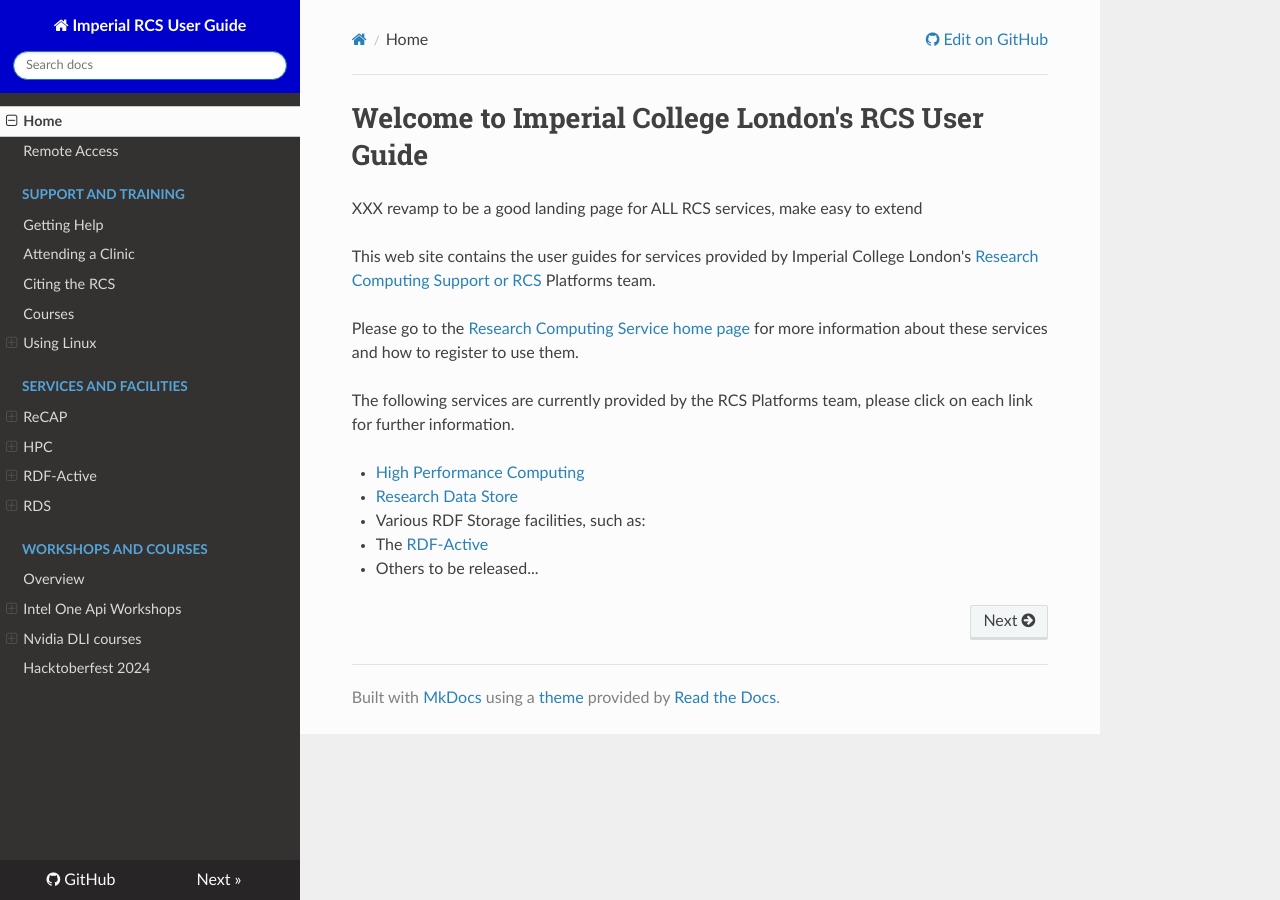
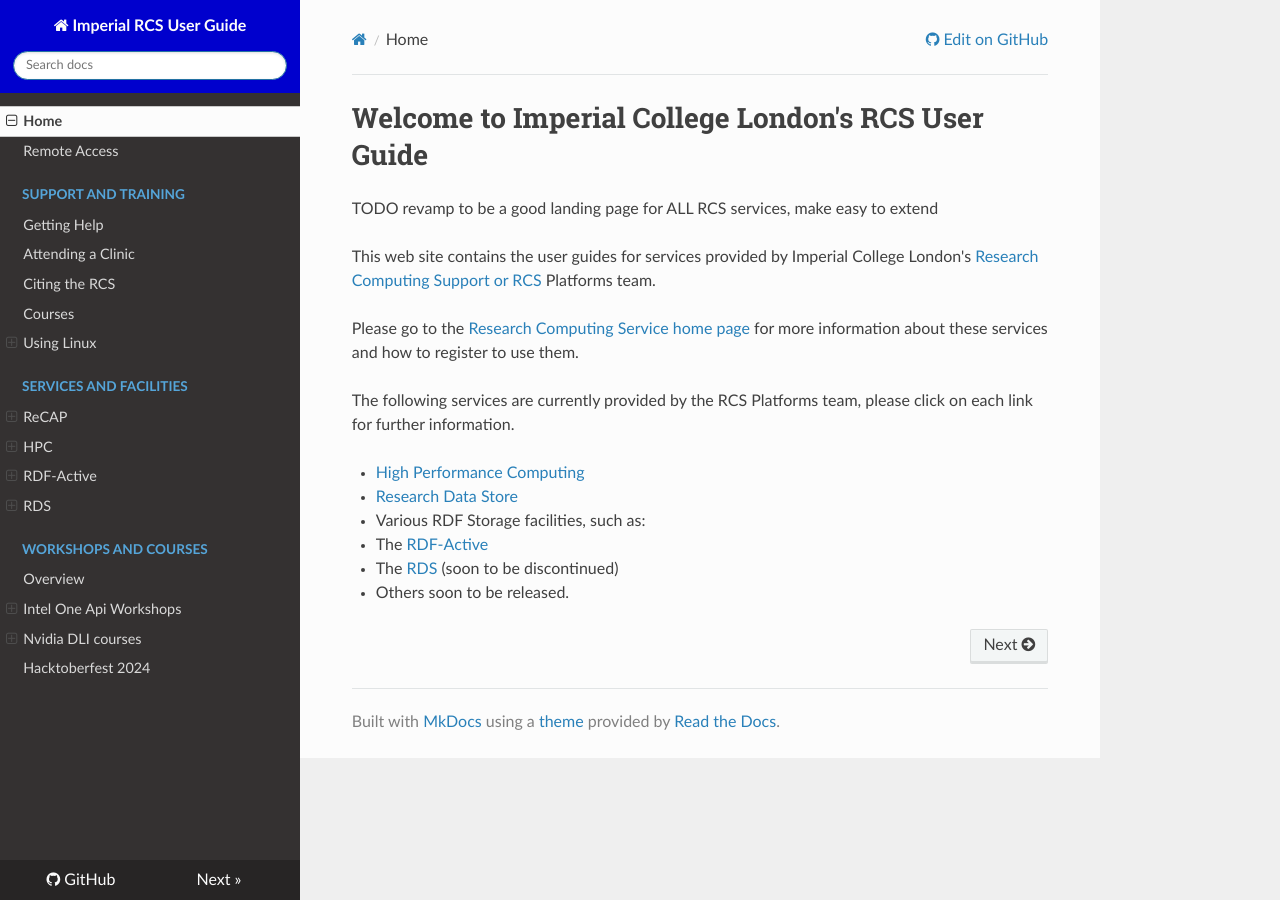
Before and after one commit to ImperialCollegeLondon/icl-rcs-user-guide, an MkDocs documentation site: the page built from docs/index.md, in a window 1280 px wide. Built offline with MkDocs 1.6.1, drawn with Linux system fonts in a browser that asks for light colours; nearby versions of some CDN libraries.

Commit message:
feat(home): better list for all RDS services

```diff
--- a/docs/index.md
+++ b/docs/index.md
@@ -1,6 +1,6 @@
 
 # Welcome to Imperial College London's RCS User Guide
-XXX revamp to be a good landing page for ALL RCS services, make easy to extend
+TODO revamp to be a good landing page for ALL RCS services, make easy to extend
 
 This web site contains the user guides for services provided by Imperial College London's [Research Computing Support or RCS](https://www.imperial.ac.uk/admin-services/ict/self-service/research-support/rcs/) Platforms team.
 
@@ -12,4 +12,5 @@ The following services are currently provided by the RCS Platforms team, please
 * [Research Data Store](rds/index.md)
 * Various RDF Storage facilities, such as:
   * The [RDF-Active](rdfactive/index.md)
-  * Others to be released...
+  * The [RDS](rds/index.md) (soon to be discontinued)
+  * Others soon to be released.
```
